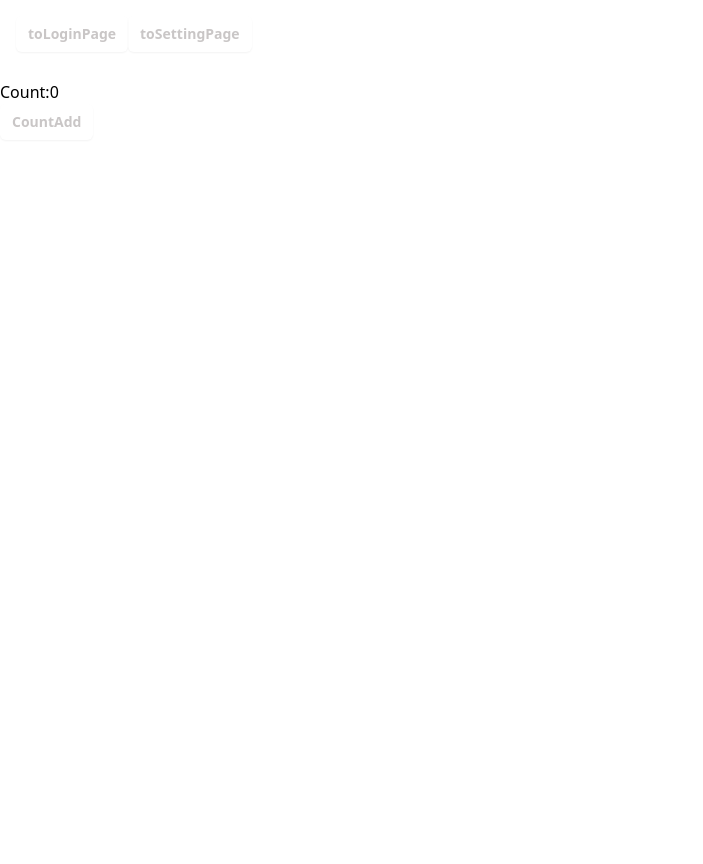
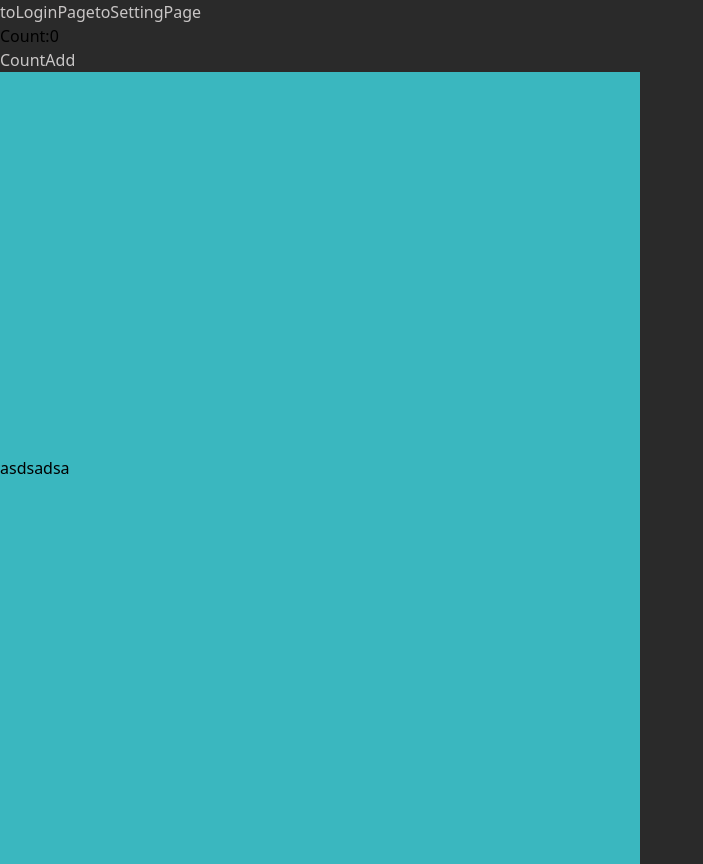
Before and after one commit to chechi992/202310_vue_project_SNS, a Vue app: page /Home in a window 1280 px wide. Shown: the whole page, without its empty margins (0-703 px from the left). Before the commit the page ends 800 px from the top, so only its background shows below. Built offline with nearby package versions, Linux system fonts and the light colour scheme; a web font is replaced by a local one.

Commit message:
背景色表示される方改善

```diff
--- a/index.html
+++ b/index.html
@@ -1,13 +1,25 @@
 <!doctype html>
 <html lang="en">
+
 <head>
+  <style>
+    /* 全背景を黒にする  */
+    html,
+    body {
+      margin: 0;
+      padding: 0;
+      background-color: #2a2a2a;
+    }
+  </style>
   <meta charset="UTF-8" />
   <link rel="icon" href="/favicon.ico" />
   <meta name="viewport" content="width=device-width, initial-scale=1.0" />
   <title>Vite App</title>
 </head>
+
 <body>
   <div id="app"></div>
   <script type="module" src="/src/main.js"></script>
 </body>
+
 </html>
--- a/src/components/LoginPage.vue
+++ b/src/components/LoginPage.vue
@@ -1,8 +1,4 @@
 <template>
-  <button @click="toHome">toHome</button>
-
-  <html class="h-full bg-black">
-    <body class="h-full">
       <div class="flex flex-col justify-center flex-1 min-h-full px-6 py-12 lg:px-8">
         <div class="sm:mx-auto sm:w-full sm:max-w-sm">
           <h1
@@ -112,6 +108,7 @@
               ユーザー登録
             </button>
             <button
+              @click="toHome"
               type="submit"
               class="flex justify-center px-3 py-1 text-sm font-semibold leading-6 text-white rounded-md shadow-sm w-25 hover:bg-purple focus-visible:outline focus-visible:outline-2 focus-visible:outline-offset-2 focus-visible:outline-indigo-600"
             >
@@ -120,8 +117,6 @@
           </div>
         </div>
       </div>
-    </body>
-  </html>
 </template>
 
 <script>
--- a/src/views/HomeView.vue
+++ b/src/views/HomeView.vue
@@ -1,26 +1,14 @@
 <template>
+  <div class="">
+      <button class="text-white" @click="toLoginView">toLoginPage</button>
+      <button class="text-white" @click="toSettingView">toSettingPage</button>
 
-  <div class="box-border h-20 w-screen p-4 bg-teal-200">
-    <button
-      class="justify-center rounded-md bg-indigo-600 px-3 py-1.5 text-sm font-semibold leading-6 text-white shadow-sm hover:bg-indigo-500 focus-visible:outline focus-visible:outline-2 focus-visible:outline-offset-2 focus-visible:outline-indigo-600"
-      @click="toLoginView"
-    >
-      toLoginPage
-    </button>
-    <button
-      class="justify-center rounded-md bg-indigo-600 px-3 py-1.5 text-sm font-semibold leading-6 text-white shadow-sm hover:bg-indigo-500 focus-visible:outline focus-visible:outline-2 focus-visible:outline-offset-2 focus-visible:outline-indigo-600"
-      @click="toSettingView"
-    >
-      toSettingPage
-    </button>
+      <h3>Count:{{ count }}</h3>
+      <button class="text-white" @click="countPlus">
+        {{ "CountAdd" }}
+      </button>
+      <div class="bg-tahiti py-96 w-1/2">asdsadsa</div>
   </div>
-  <h3>Count:{{ count }}</h3>
-  <button
-    class="justify-center rounded-md bg-indigo-600 px-3 py-1.5 text-sm font-semibold leading-6 text-white shadow-sm hover:bg-indigo-500 focus-visible:outline focus-visible:outline-2 focus-visible:outline-offset-2 focus-visible:outline-indigo-600"
-    @click="countPlus"
-  >
-    {{"CountAdd"}}
-  </button>
 </template>
 
 <script>
```
Lines whose indentation alone changed are shown as unchanged.
